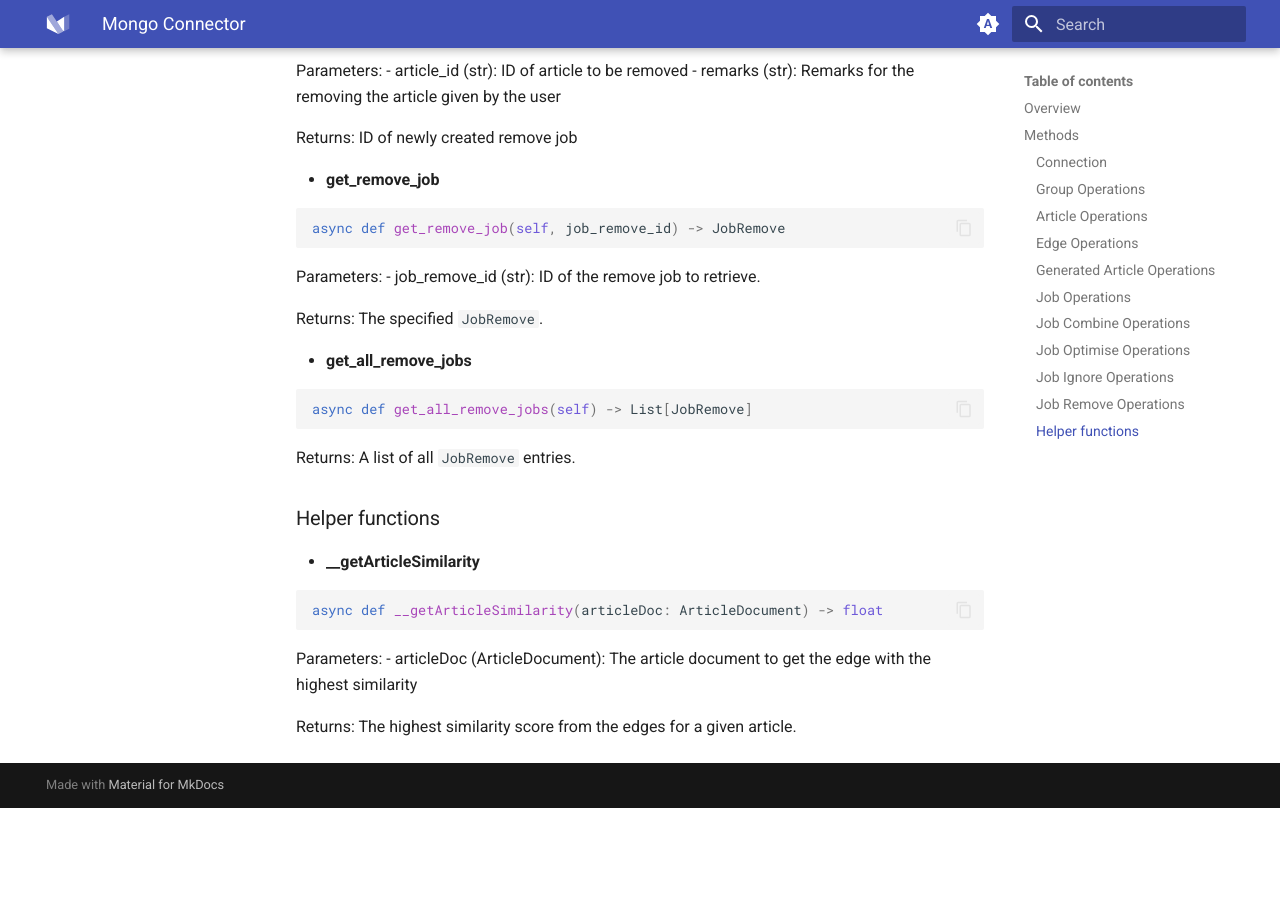
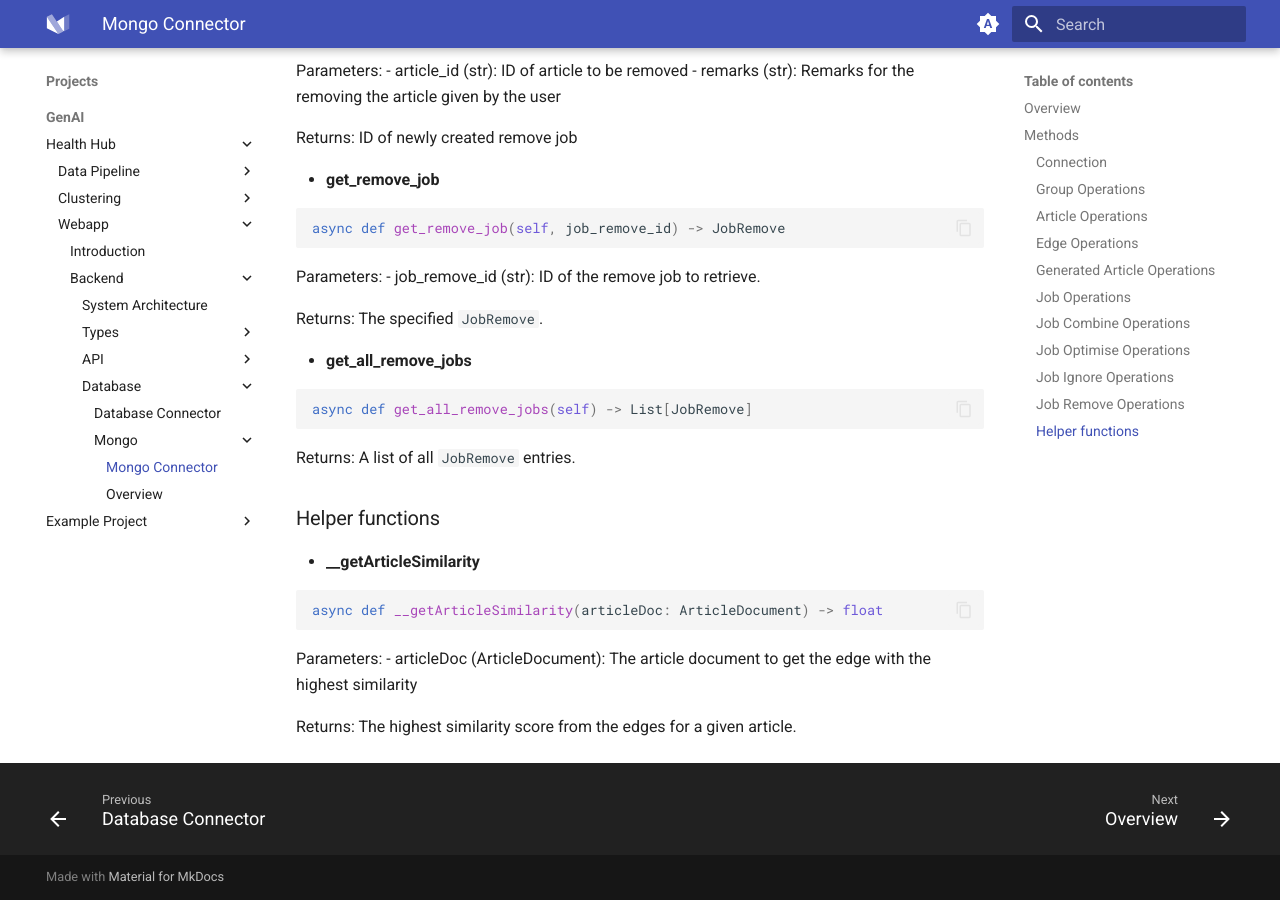
Before and after one commit to Wilsven/technical-docs, an MkDocs documentation site: the page built from docs/projects/genai/health-hub/webapp/backend/db/mongo/mongo_connector.md, in a window 1280 px wide and 900 px high, scrolled down 6117 px. Built offline with MkDocs 1.6.1 and Material for MkDocs 9.7.7, drawn with Linux system fonts in a browser that asks for light colours; before the commit the page ends 6925 px from its top, so only the background shows below that.

Commit message:
Fixed file path error

```diff
--- a/mkdocs.yml
+++ b/mkdocs.yml
@@ -150,7 +150,7 @@
                     - Database:
                       - projects/genai/health-hub/webapp/backend/db/db_connector.md
                       - Mongo:
-                        - projects/genai/health-hub/webapp/backend/db/mongo_connector.md
+                        - projects/genai/health-hub/webapp/backend/db/mongo/mongo_connector.md
                         - projects/genai/health-hub/webapp/backend/db/mongo/beanie_documents.md
 
           - Example Project:
```
